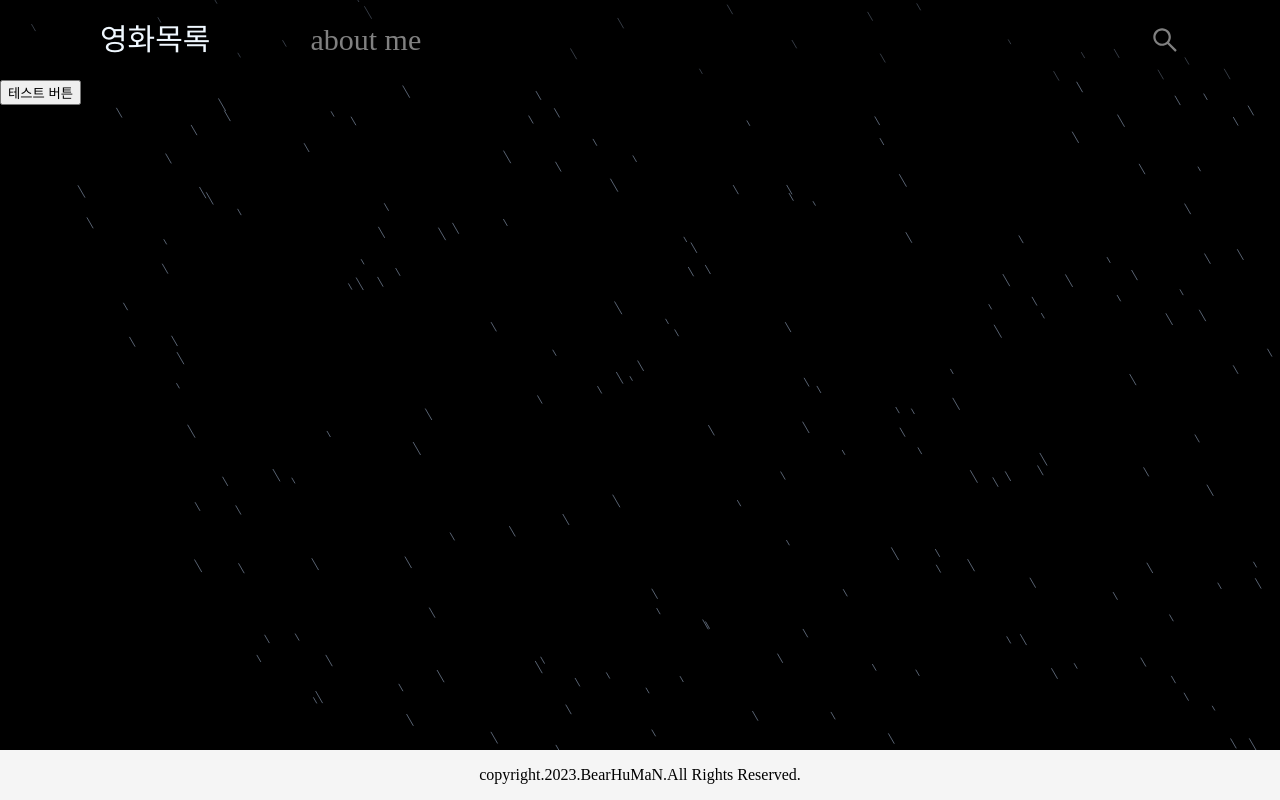
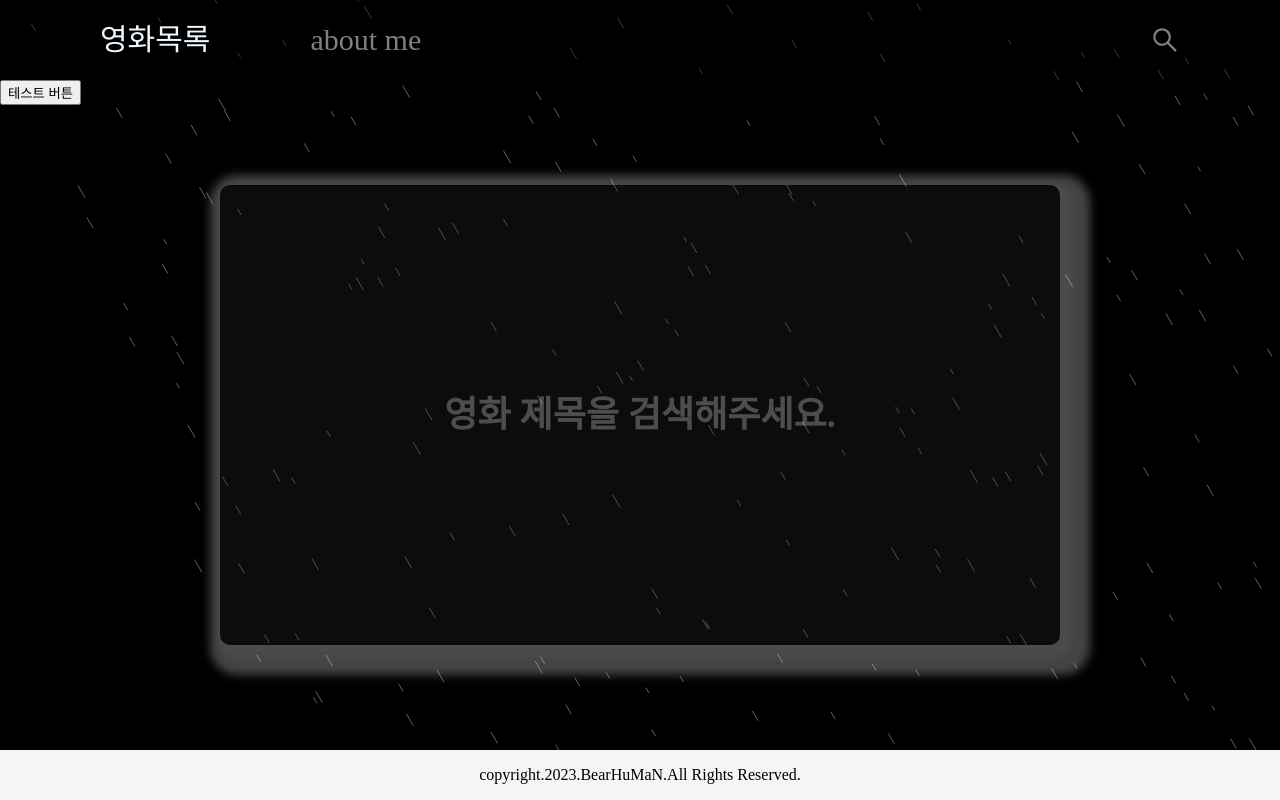
Before and after one commit to BearHumanS/movie-ver.react, a React (Vite) app: page / in a window 1280 px wide. Built offline with nearby package versions, Linux system fonts and the light colour scheme.

Commit message:
컴포넌트 간 props 전달 및 hook 추가

```diff
--- a/src/App.jsx
+++ b/src/App.jsx
@@ -1,16 +1,17 @@
+import React, { useState } from 'react'
 import './App.css'
 import TheHeader from './components/TheHeader'
-
 import TheMain from './components/TheMain'
 import TheFooter from './components/TheFooter'
 import { Reset } from 'styled-reset'
 
 export default function App() {
+  const [info, setInfo] = useState('영화 제목을 검색해주세요.')
   return (
     <>
       <Reset />
-      <TheHeader />
-      <TheMain />
+      <TheHeader setInfo={setInfo} />
+      <TheMain info={info} />
       <TheFooter />
     </>
   )
--- a/src/components/Modal.css
+++ b/src/components/Modal.css
@@ -7,6 +7,7 @@
     display: flex;
     justify-content: center;
     align-items: center;
+    z-index: 9999;
 }
 
 .modal_overlay {
@@ -14,7 +15,7 @@
     width: 100%;
     height: 100%;
     position: absolute;
-    z-index: 100;
+    z-index: 9999;
 }
 
 .modal_content {
@@ -25,7 +26,7 @@
     position: relative;
     width: 10%;
     box-shadow: 0 10px 20px rgba(0,0,0,0.19), 0 6px 6px rgba(0,0,0,0.23);
-    z-index: 1000;
+    z-index: 9999;
 }
 
 h1{
--- a/src/components/Modal.jsx
+++ b/src/components/Modal.jsx
@@ -1,27 +1,28 @@
-import React from 'react'
+import React, { useState } from 'react'
 import './Modal.css'
 
 export default function Modal() {
-  function openModal() {
+  const [isOpen, setIsOpen] = useState(false)
+  /*   function openModal() {
     const modal = document.querySelector('.modal')
     modal.classList.remove('hidden')
   }
   function closeModal() {
     const modal = document.querySelector('.modal')
     modal.classList.add('hidden')
-  }
+  } */
   return (
     <>
-      <button onClick={openModal}>테스트 버튼</button>
-      <div className="modal hidden">
+      <button onClick={() => setIsOpen(true)}>테스트 버튼</button>
+      <div className={`modal ${isOpen ? '' : 'hidden'}`}>
         <div
           className="modal_overlay"
-          onClick={closeModal}></div>
+          onClick={() => setIsOpen(false)}></div>
         <div className="modal_content">
           <div className="movie-detail">테스트 중</div>
           <button
             className="cancel"
-            onClick={closeModal}>
+            onClick={() => setIsOpen(false)}>
             ❌
           </button>
         </div>
--- a/src/components/MovieList.css
+++ b/src/components/MovieList.css
@@ -0,0 +1,27 @@
+.movie-list{
+    background-color: var(--color-select);
+    opacity: 0.3;
+    padding: 50px 100px;
+    text-align: center;
+    border-radius: 10px;
+    position: absolute;
+    width: 50%;
+    height: 50%;
+    box-shadow: 10px 10px 10px 20px rgba(250,250,250,0.9), 6px 6px 6px 6px rgba(250,250,250, 0.9);
+    z-index: 1000;
+    left: 0;
+    right: 0;
+    margin: auto;
+    top: 100px;
+    bottom: 150px;
+}
+.movie-list div {
+    font-size: 36px;
+    font-weight: 700;
+    position: relative;
+    display: flex;
+    justify-content: center;
+    align-items: center;
+    height: 100%;
+    color: var(--color-white);
+}
--- a/src/components/MovieList.jsx
+++ b/src/components/MovieList.jsx
@@ -1,10 +1,12 @@
 import React from 'react'
 import './MovieList.css'
 
-export default function MovieList() {
+export default function MovieList({ info }) {
   return (
     <>
-      <div className="movie-list"></div>
+      <div className="movie-list">
+        <div>{info}</div>
+      </div>
     </>
   )
 }
--- a/src/components/Search.jsx
+++ b/src/components/Search.jsx
@@ -2,7 +2,7 @@ import React from 'react'
 import './Search.css'
 import { AiOutlineClose } from 'react-icons/ai'
 
-export default function Search({ setToggleSearching, inputRef }) {
+export default function Search({ setToggleSearching, inputRef, setInfo }) {
   const remove = () => {
     setToggleSearching(false)
   }
@@ -16,7 +16,7 @@ export default function Search({ setToggleSearching, inputRef }) {
     if (e.key === 'Enter') {
       const searchVal = searchInput.value
       if (searchVal.trim() === '') {
-        alert('검색어를 입력해주세요.')
+        setInfo('검색어를 입력해주세요.')
         return
       }
       remove()
--- a/src/components/TheHeader.jsx
+++ b/src/components/TheHeader.jsx
@@ -3,7 +3,7 @@ import Search from './Search'
 import { AiOutlineSearch } from 'react-icons/ai'
 import './TheHeader.css'
 
-export default function TheHeader() {
+export default function TheHeader({ setInfo }) {
   const [listActive, setListActive] = useState(true)
   const [aboutActive, setAboutActive] = useState(false)
   const [toggleSearching, setToggleSearching] = useState(false)
@@ -55,6 +55,7 @@ export default function TheHeader() {
           toggleSearching={toggleSearching}
           setToggleSearching={setToggleSearching}
           inputRef={inputRef}
+          setInfo={setInfo}
         />
       </header>
     </>
--- a/src/components/TheMain.css
+++ b/src/components/TheMain.css
@@ -6,12 +6,3 @@ main {
     top: 80px;
     bottom: 0;
 }
-main .movie-list {
-    height: auto;
-    background-color: orange;
-    width: 65%;
-    position: absolute;
-    left: 0;
-    right: 0;
-    margin: auto;
-}
--- a/src/components/TheMain.jsx
+++ b/src/components/TheMain.jsx
@@ -4,12 +4,12 @@ import Modal from './Modal'
 import RainEffect from './Rain'
 import './TheMain.css'
 
-export default function TheMain() {
+export default function TheMain({ info }) {
   return (
     <>
       <main>
         <RainEffect />
-        <MovieList />
+        <MovieList info={info} />
         <Modal />
       </main>
     </>
```
Also changed, not shown: src/api/fetchMovies.jsx (deleted, +0 -33 lines).
